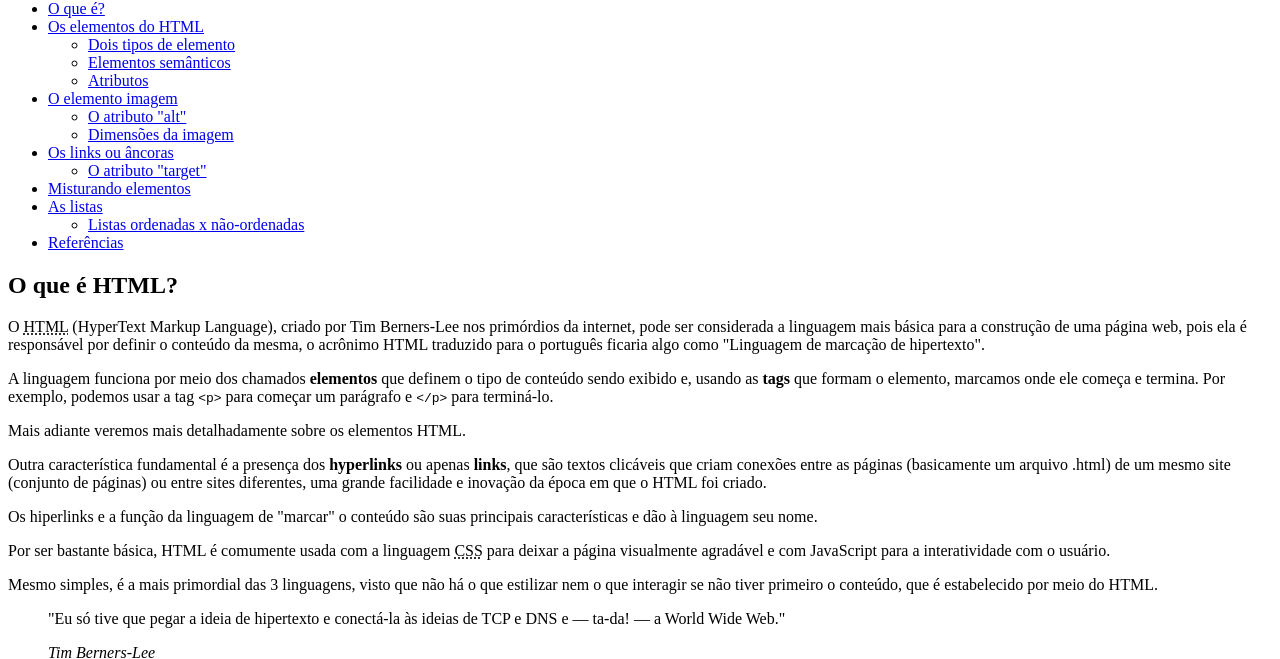
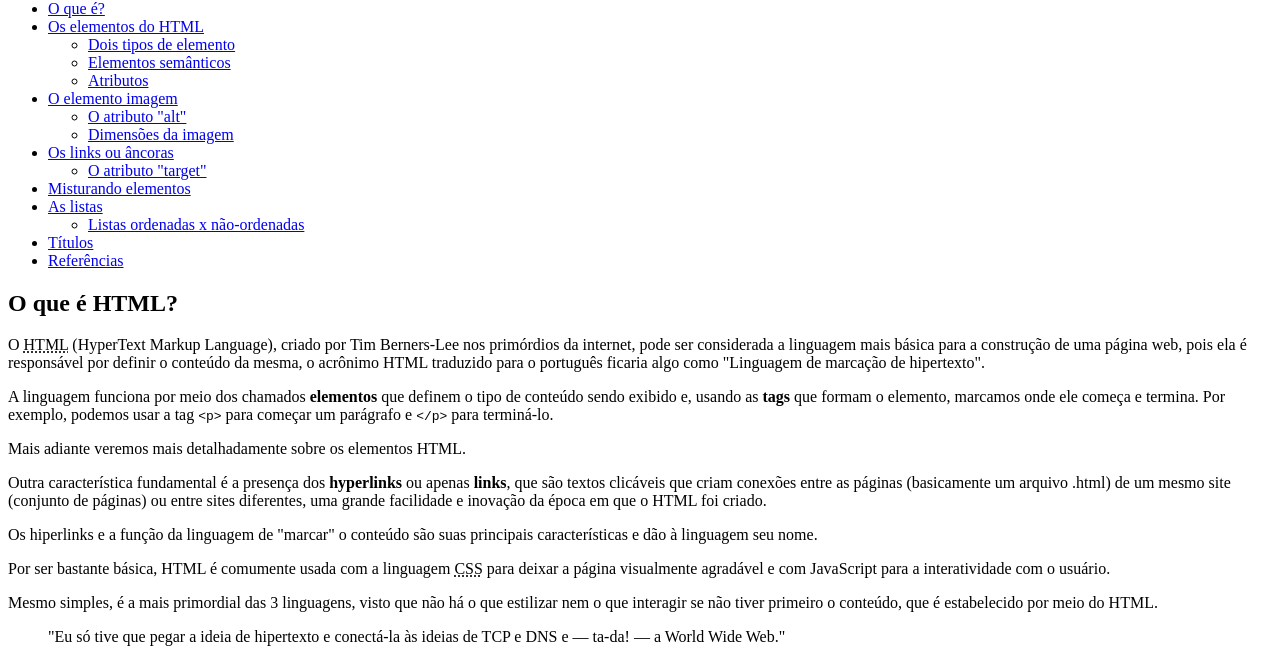
Before and after one commit to lucaspoggers/blog-html-dio, a plain HTML site: page index.html in a window 1280 px wide. Shown: the part 136-795 px from the top of the page. Drawn offline with Linux system fonts and the light colour scheme.

Commit message:
adição da seção de titulos

```diff
--- a/index.html
+++ b/index.html
@@ -54,6 +54,7 @@
               </ul>
             </li>
 
+            <li><a href="#titulos">Títulos</a></li>
             <li><a href="#referencias">Referências</a></li>
           </ul>
         </nav>
```
